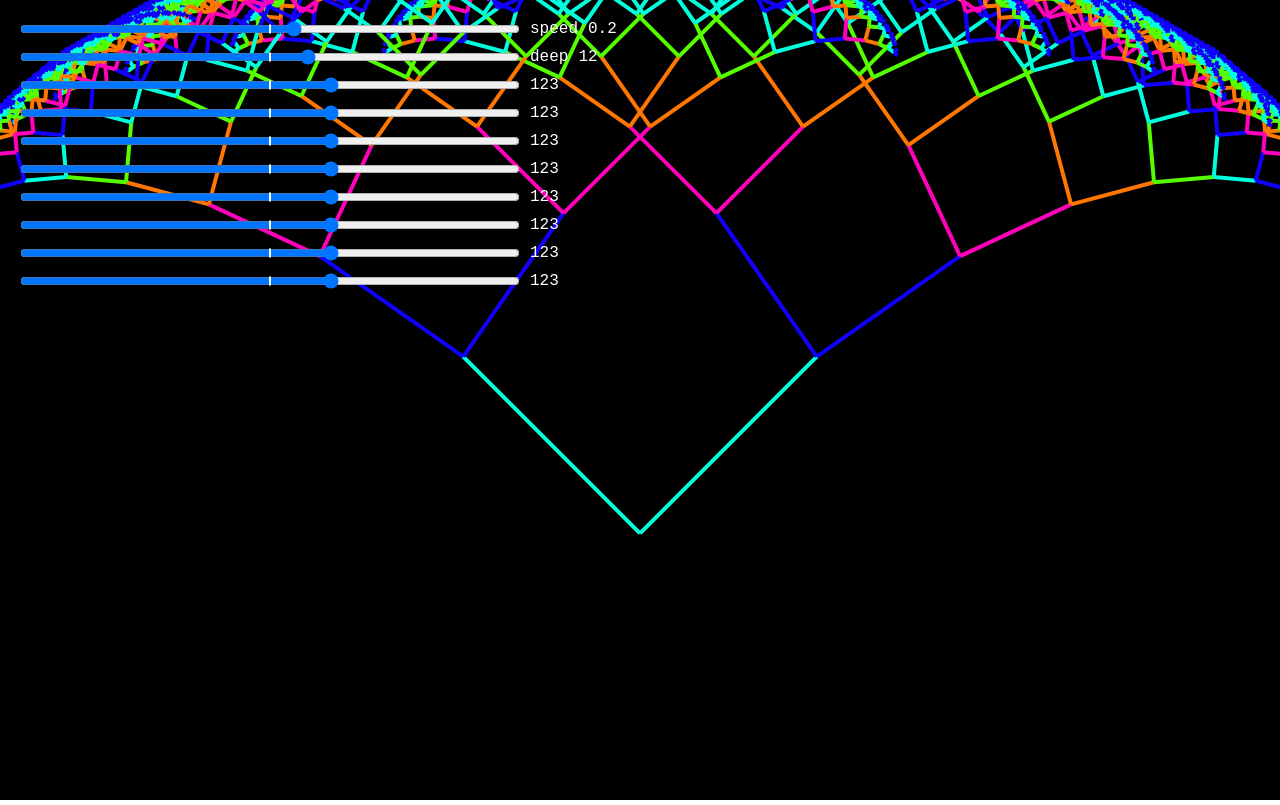
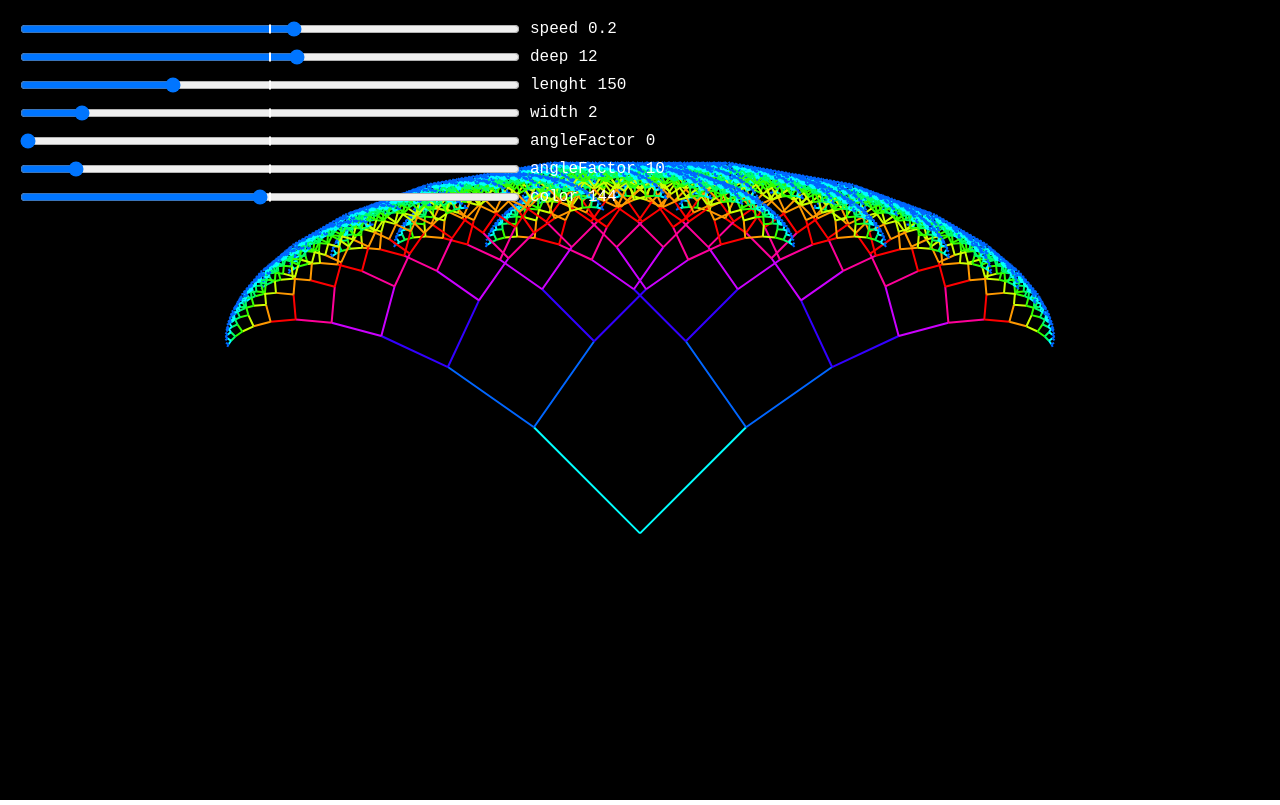
Before and after one commit to Shatun26/canvas, a website built with webpack: page src/index.html in a window 1280 px wide. Built offline with nearby package versions, Linux system fonts and the light colour scheme; animation ran at ten frames a second.

Commit message:
Add sliders

```diff
--- a/src/index.html
+++ b/src/index.html
@@ -5,57 +5,5 @@
     <meta name="viewport" content="width=device-width, initial-scale=1.0" />
     <title>Canvas</title>
   </head>
-  <body>
-    <div class="test">
-      <div class="sliderContainer">
-        <input
-          type="range"
-          min="-2"
-          max="2"
-          value="0.2"
-          step="0.01"
-          id="slider1"
-        />
-        <span>speed</span>
-        <span id="slider1Value1">0.2</span>
-      </div>
-      <div class="sliderContainer">
-        <input type="range" min="1" max="20" value="12" step="1" id="slider2" />
-        <span>deep</span>
-        <span id="slider1Value2">12</span>
-      </div>
-      <div class="sliderContainer">
-        <input type="range" min="-180" max="180" value="45" id="slider" />
-        <span>123</span>
-      </div>
-      <div class="sliderContainer">
-        <input type="range" min="-180" max="180" value="45" id="slider" />
-        <span>123</span>
-      </div>
-      <div class="sliderContainer">
-        <input type="range" min="-180" max="180" value="45" id="slider" />
-        <span>123</span>
-      </div>
-      <div class="sliderContainer">
-        <input type="range" min="-180" max="180" value="45" id="slider" />
-        <span>123</span>
-      </div>
-      <div class="sliderContainer">
-        <input type="range" min="-180" max="180" value="45" id="slider" />
-        <span>123</span>
-      </div>
-      <div class="sliderContainer">
-        <input type="range" min="-180" max="180" value="45" id="slider" />
-        <span>123</span>
-      </div>
-      <div class="sliderContainer">
-        <input type="range" min="-180" max="180" value="45" id="slider" />
-        <span>123</span>
-      </div>
-      <div class="sliderContainer">
-        <input type="range" min="-180" max="180" value="45" id="slider" />
-        <span>123</span>
-      </div>
-    </div>
-  </body>
+</body>
 </html>
--- a/src/index.ts
+++ b/src/index.ts
@@ -1,3 +1,4 @@
 import './style.scss';
+import './tree/menu/html-generate';
+import './tree/menu';
 import './tree';
-import './menu';
--- a/src/menu/index.ts
+++ /dev/null
@@ -1,42 +0,0 @@
-const sliders = document.querySelectorAll<HTMLDivElement>('.sliderContainer');
-
-sliders.forEach((slider) => {
-  slider.addEventListener('mousedown', () => {
-    sliders.forEach((s) => {
-      if (s !== slider) {
-        s.style.opacity = '0.05';
-      }
-    });
-  });
-
-  slider.addEventListener('mouseup', () => {
-    sliders.forEach((s) => {
-      s.style.opacity = '1';
-    });
-  });
-});
-
-const slider1 = document.getElementById('slider1') as HTMLInputElement;
-const slider1Value1 = document.getElementById(
-  'slider1Value1'
-) as HTMLSpanElement;
-
-const slider2 = document.getElementById('slider2') as HTMLInputElement;
-const slider1Value2 = document.getElementById(
-  'slider1Value2'
-) as HTMLSpanElement;
-
-export const SLIDERS = {
-  s1: 0.2,
-  s2: 12,
-};
-
-slider1.addEventListener('input', () => {
-  SLIDERS.s1 = +slider1.value;
-  slider1Value1.innerText = slider1.value;
-});
-
-slider2.addEventListener('input', () => {
-  SLIDERS.s2 = +slider2.value;
-  slider1Value2.innerText = slider2.value;
-});
--- a/src/style.scss
+++ b/src/style.scss
@@ -10,7 +10,7 @@ body {
   overflow: hidden;
 }
 
-.test {
+.slidersWrapper {
   position: absolute;
   display: flex;
   flex-direction: column;
@@ -21,7 +21,7 @@ body {
   transition: 0.3s;
   height: 20px;
   overflow: hidden;
-
+  top: 0;
   div {
     display: flex;
     gap: 10px;
--- a/src/tree/draw/constants.ts
+++ /dev/null
@@ -1,9 +0,0 @@
-import { canvas } from '../core';
-
-export const CONST = {
-//   centerX: canvas.width / 2,
-//   centerY: canvas.height / 2,
-  angle: 45,
-  lineLenght: 250,
-  commonAngle: 0,
-};
--- a/src/tree/draw/index.ts
+++ b/src/tree/draw/index.ts
@@ -5,20 +5,26 @@ type Args = {
   x?: number;
   y?: number;
   length: number;
-  angle: number;
-  deep: number;
+  angle?: number;
+  deep?: number;
   offset_angle: number;
   maxDeep: number;
+  angleFactor: number;
+  color: number;
+  colorFactor: number;
 };
 
 export const drawLineFromCenter = ({
   x = 0,
   y = 0,
   length,
-  angle,
+  angle = 45,
   offset_angle,
-  deep,
+  deep = 1,
   maxDeep,
+  angleFactor,
+  colorFactor,
+  color,
 }: Args) => {
   if (deep > maxDeep) return;
 
@@ -31,7 +37,7 @@ export const drawLineFromCenter = ({
   let x_2 = length * Math.cos(radianAngleMirror);
   let y_2 = length * Math.sin(radianAngleMirror);
 
-  ctx.strokeStyle = adjustHue(100, deep / 5);
+  ctx.strokeStyle = adjustHue(color, deep / colorFactor);
 
   ctx.beginPath();
   ctx.moveTo(x, y);
@@ -44,10 +50,13 @@ export const drawLineFromCenter = ({
     x: x + x_1,
     y: y + y_1,
     length: length * 0.7,
-    angle: angle - offset_angle,
+    angle: angle - offset_angle + angleFactor,
     deep: deep + 1,
     offset_angle,
     maxDeep,
+    angleFactor,
+    color,
+    colorFactor,
   });
 
   drawLineFromCenter({
@@ -57,6 +66,9 @@ export const drawLineFromCenter = ({
     angle: angle + offset_angle,
     deep: deep + 1,
     offset_angle,
-    maxDeep
+    maxDeep,
+    angleFactor,
+    color,
+    colorFactor,
   });
 };
--- a/src/tree/index.ts
+++ b/src/tree/index.ts
@@ -1,15 +1,15 @@
-import { SLIDERS } from '../menu';
 import { canvas, ctx } from './core';
 import { drawLineFromCenter } from './draw';
-import { CONST } from './draw/constants';
+import { SLIDERS_DATA } from './menu/constants';
 
 window.addEventListener('resize', () => (ctx.lineWidth = 4));
-ctx.lineWidth = 4;
 
 let sliderValue = 0;
 
 const drawFrame = () => {
-  sliderValue += SLIDERS.s1;
+  sliderValue += SLIDERS_DATA.speed.value;
+  ctx.lineWidth = SLIDERS_DATA.width.value;
+
   ctx.clearRect(
     -canvas.width / 2,
     -canvas.height / 2,
@@ -18,11 +18,12 @@ const drawFrame = () => {
   );
 
   drawLineFromCenter({
-    length: CONST.lineLenght,
-    angle: CONST.angle,
-    deep: 1,
-    maxDeep: SLIDERS.s2,
+    length: SLIDERS_DATA.lenght.value,
+    maxDeep: SLIDERS_DATA.deep.value,
     offset_angle: sliderValue,
+    angleFactor: SLIDERS_DATA.angleFactor.value,
+    color: SLIDERS_DATA.color.value,
+    colorFactor: SLIDERS_DATA.colorFactor.value,
   });
 
   requestAnimationFrame(drawFrame);
--- /dev/null
+++ b/src/tree/menu/constants.ts
@@ -0,0 +1,19 @@
+import { TSliderData } from './types';
+
+export const slidersWrapper = document.createElement('div');
+
+export const SLIDERS_DATA: TSliderData = {
+  speed: {
+    min: -2,
+    max: 2,
+    step: 0.01,
+    value: 0.2,
+    name: 'speed',
+  },
+  deep: { min: 2, max: 20, step: 1, value: 12, name: 'deep' },
+  lenght: { min: 1, max: 500, step: 1, value: 150, name: 'lenght' },
+  width: { min: 1, max: 10, step: 0.2, value: 2, name: 'width' },
+  angleFactor: { min: 0, max: 180, step: 1, value: 0, name: 'angleFactor' },
+  colorFactor: { min: 0, max: 100, step: 1, value: 10, name: 'angleFactor' },
+  color: { min: 0, max: 300, step: 1, value: 144, name: 'color' },
+} as const;
--- /dev/null
+++ b/src/tree/menu/html-generate.ts
@@ -0,0 +1,15 @@
+import { SLIDERS_DATA, slidersWrapper } from './constants';
+import { SLIDER_CLASSES } from './types';
+
+slidersWrapper.classList.add('slidersWrapper');
+document.body.appendChild(slidersWrapper);
+
+for (const [key, { min, max, step, value, name }] of Object.entries(
+  SLIDERS_DATA
+)) {
+  slidersWrapper.innerHTML += `<div class=${SLIDER_CLASSES.sliderContainer} id=${key}>
+    <input type="range" min=${min} max=${max} value=${value} step=${step} class=${SLIDER_CLASSES.sliderInput}  />
+    <span>${name}</span>
+    <span class=${SLIDER_CLASSES.sliderValue}>${value}</span>
+    </div>`;
+}
--- /dev/null
+++ b/src/tree/menu/index.ts
@@ -0,0 +1,39 @@
+import { SLIDERS_DATA, slidersWrapper } from './constants';
+import { SLIDER_CLASSES } from './types';
+
+const sliders = slidersWrapper.querySelectorAll<HTMLDivElement>(
+  `.${SLIDER_CLASSES.sliderContainer}`
+);
+
+sliders.forEach((slider) => {
+  slider.addEventListener('mousedown', () => {
+    sliders.forEach((s) => {
+      if (s !== slider) {
+        s.style.opacity = '0.05';
+      }
+    });
+  });
+
+  slider.addEventListener('mouseup', () => {
+    sliders.forEach((s) => {
+      s.style.opacity = '1';
+    });
+  });
+});
+
+sliders.forEach((slider) => {
+  const input = slider.querySelector(
+    `.${SLIDER_CLASSES.sliderInput}`
+  ) as HTMLInputElement;
+
+  const sliderValue = slider.querySelector(
+    `.${SLIDER_CLASSES.sliderValue}`
+  ) as HTMLSpanElement;
+
+  const sliderId = slider.id as keyof typeof SLIDERS_DATA;
+
+  input?.addEventListener('input', () => {
+    SLIDERS_DATA[sliderId].value = +input.value;
+    sliderValue.innerText = input.value;
+  });
+});
--- /dev/null
+++ b/src/tree/menu/types.ts
@@ -0,0 +1,26 @@
+enum SliderKeys {
+  speed = 'speed',
+  deep = 'deep',
+  lenght = 'lenght',
+  width = 'width',
+  angleFactor = 'angleFactor',
+  colorFactor = 'colorFactor',
+  color = 'color',
+}
+
+export type TSliderData = Record<
+  SliderKeys,
+  {
+    min: number;
+    max: number;
+    step: number;
+    value: number;
+    name: string;
+  }
+>;
+
+export enum SLIDER_CLASSES {
+  sliderContainer = 'sliderContainer',
+  sliderValue = 'sliderValue',
+  sliderInput = 'sliderInput',
+}
```
